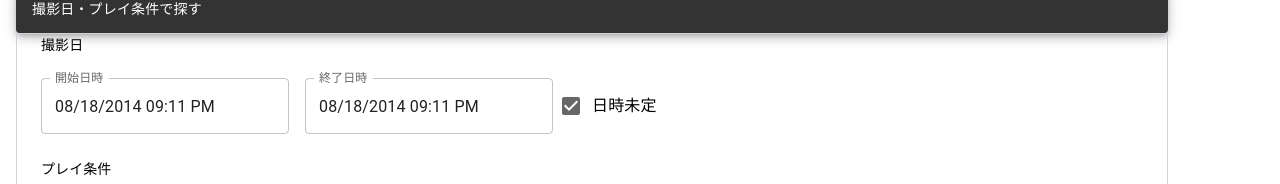
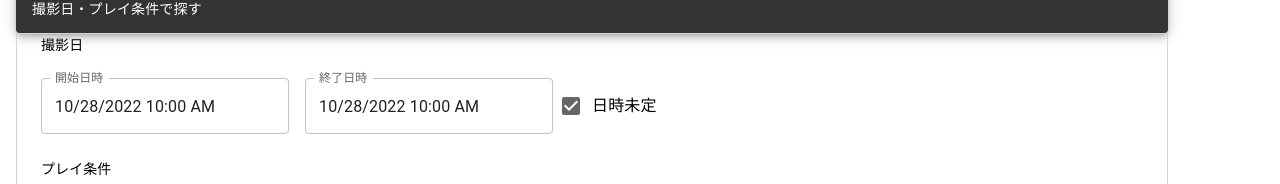
Before and after one commit to oty0411/FidesAV, a Next.js app: page /maker/search in a window 1280 px wide. Shown: the part 246-430 px from the top of the page. Built offline with nearby package versions, Linux system fonts and the light colour scheme; no server answers.

Commit message:
日付選択のデフォルト時刻を変更

```diff
--- a/src/components/organisms/SearchActorControl/index.tsx
+++ b/src/components/organisms/SearchActorControl/index.tsx
@@ -35,7 +35,7 @@ const SearchActorControl = (props: SearchActorControlProps) => {
 
   const [searchName, setSearchName] = React.useState('')
   const [value, setValue] = React.useState<Dayjs | null>(
-    dayjs('2014-08-18T21:11:54'),
+    dayjs('2022-10-28T10:00:00'),
   )
   // #endregion Fields
   // #region Functions
```
